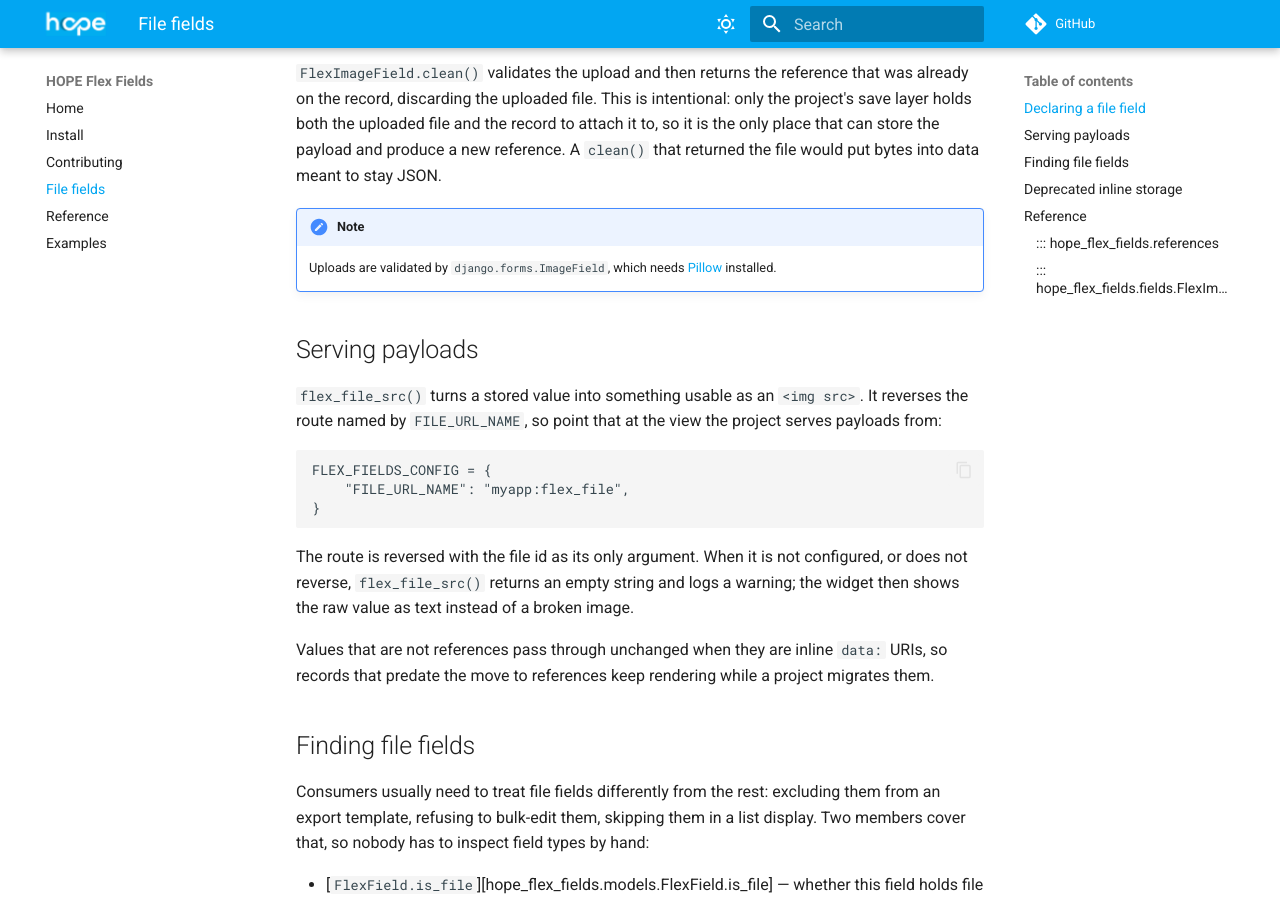
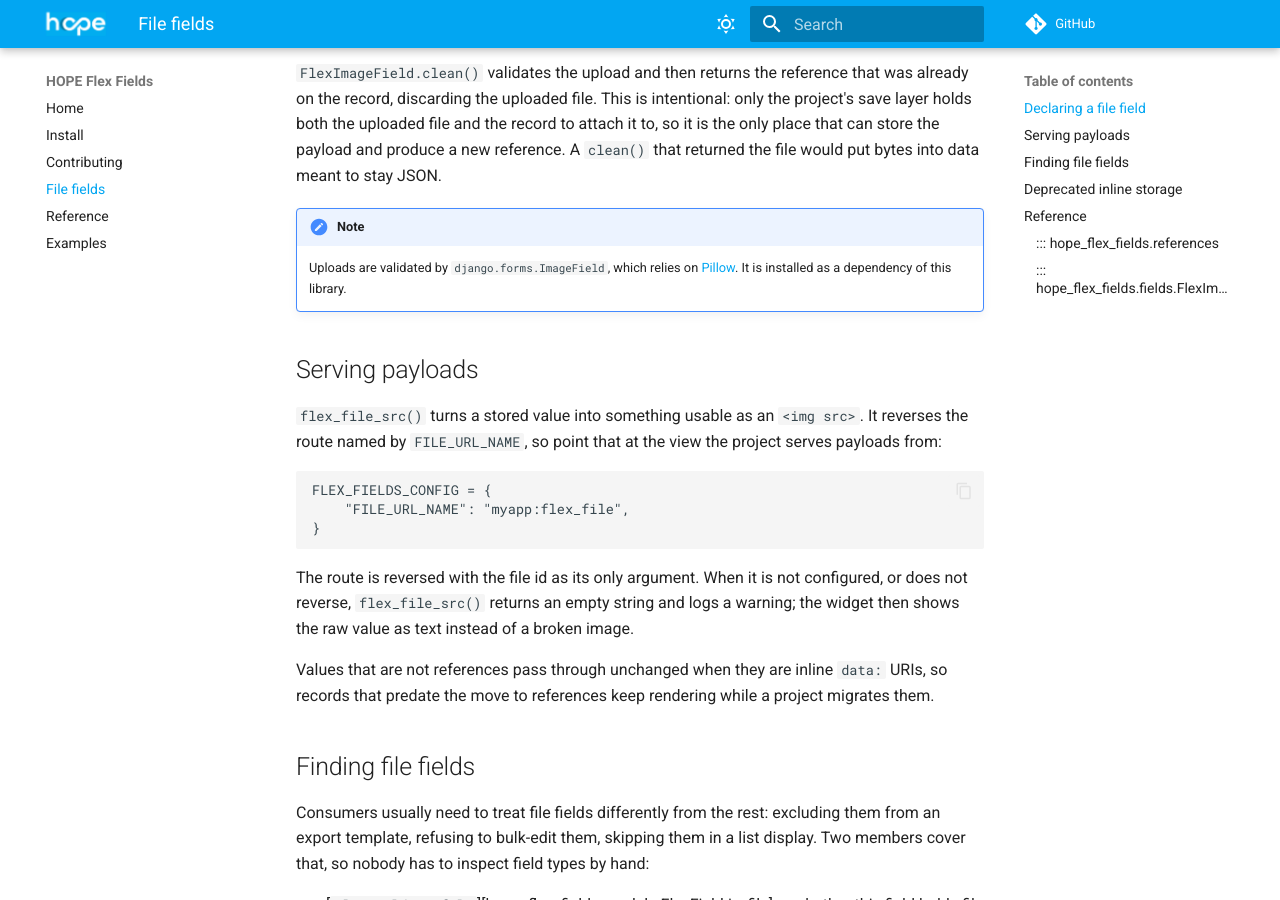
Before and after one commit to unicef/hope-flex-fields, an MkDocs documentation site: the page built from docs/src/file_fields.md, in a window 1280 px wide and 900 px high, scrolled down 580 px. Built offline with MkDocs 1.6.1 and Material for MkDocs 9.7.7, drawn with Linux system fonts in a browser that asks for light colours; comment, search, counter and statistics services are not loaded.

Commit message:
Use fixed field type and attrs in migration 0018 and make Pillow a regular dependency

```diff
--- a/docs/src/file_fields.md
+++ b/docs/src/file_fields.md
@@ -30,8 +30,9 @@
 A `clean()` that returned the file would put bytes into data meant to stay JSON.
 
 !!! note
-    Uploads are validated by `django.forms.ImageField`, which needs
-    [Pillow](https://pypi.org/project/pillow/) installed.
+    Uploads are validated by `django.forms.ImageField`, which relies on
+    [Pillow](https://pypi.org/project/pillow/). It is installed as a dependency
+    of this library.
 
 ## Serving payloads
 
--- a/pyproject.toml
+++ b/pyproject.toml
@@ -41,6 +41,7 @@
   "jmespath",
   "jsonpickle",
   "mini-racer",
+  "pillow",
   "python-calamine",
   "requests",
   "xlsxwriter",
@@ -59,7 +60,6 @@
   "isort",
   "mypy",
   "pdbpp",
-  "pillow",
   "pre-commit",
   "pytest",
   "pytest-cov",
```
Also changed, not shown: 2 other files.
